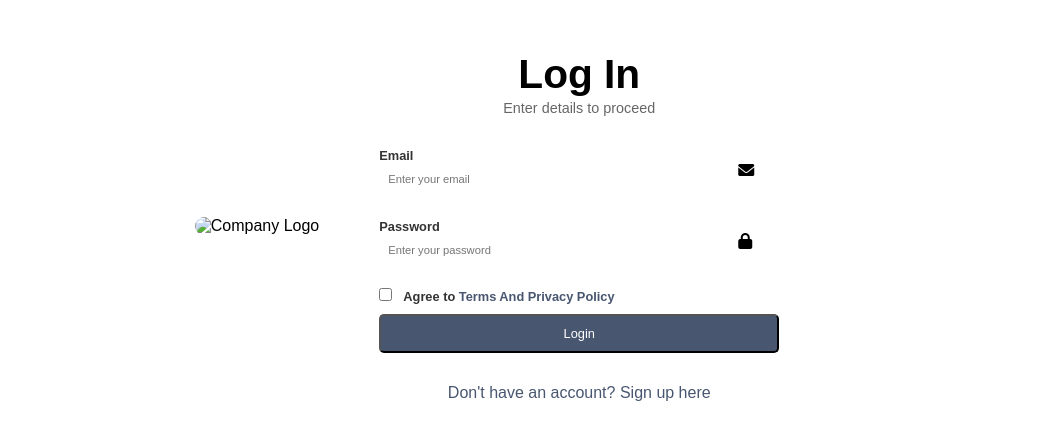
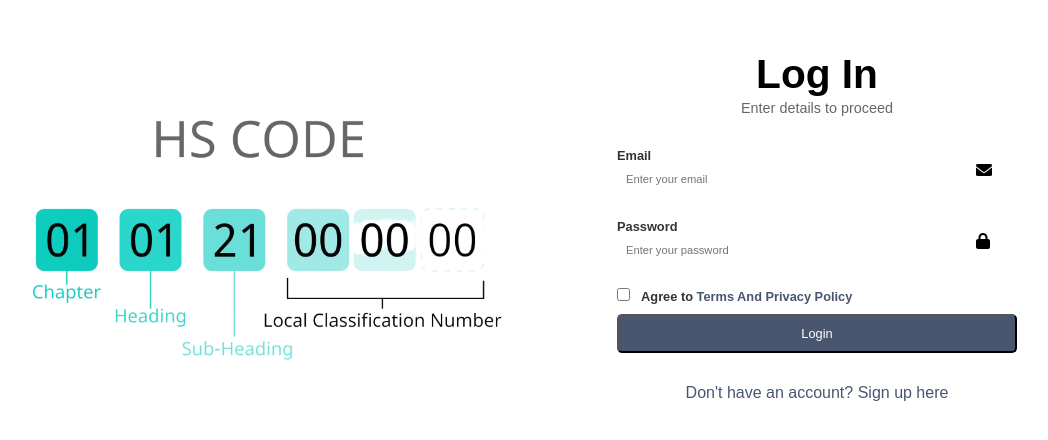
Before and after one commit to satyam-invensis/HS_Codes, a website: page LoginPage/login.html in a window 1280 px wide. Shown: the part 174-614 px from the top of the page, without its empty margins (143-1191 px from the left). Drawn offline with nearby package versions, Linux system fonts and the light colour scheme; the site is published under a folder, as on GitHub Pages, so addresses that start at the root find nothing.

Commit message:
Update login.html

```diff
--- a/LoginPage/login.html
+++ b/LoginPage/login.html
@@ -12,7 +12,7 @@
 <body>
     <div class="main-container">
         <div class="image-container">
-            <img src="/LoginPage/LHS.jpg" alt="Company Logo">
+            <img src="LHS.jpg" alt="Company Logo">
         </div>
         <div class="form-container">
             <div id="header">
```
